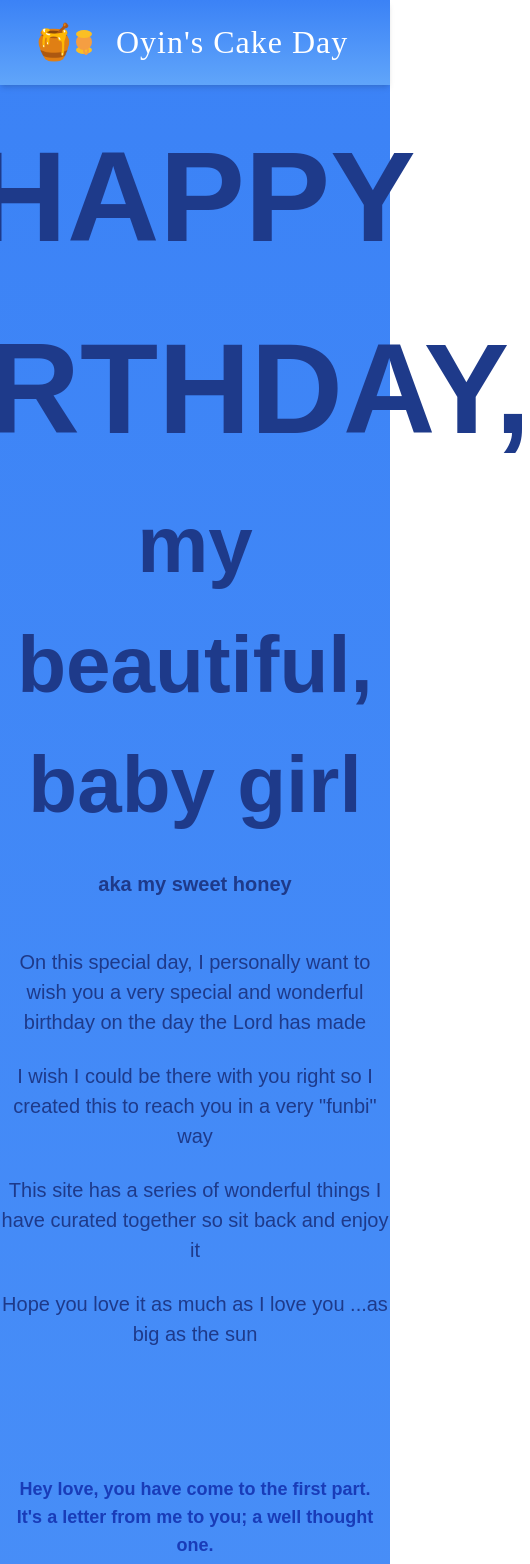
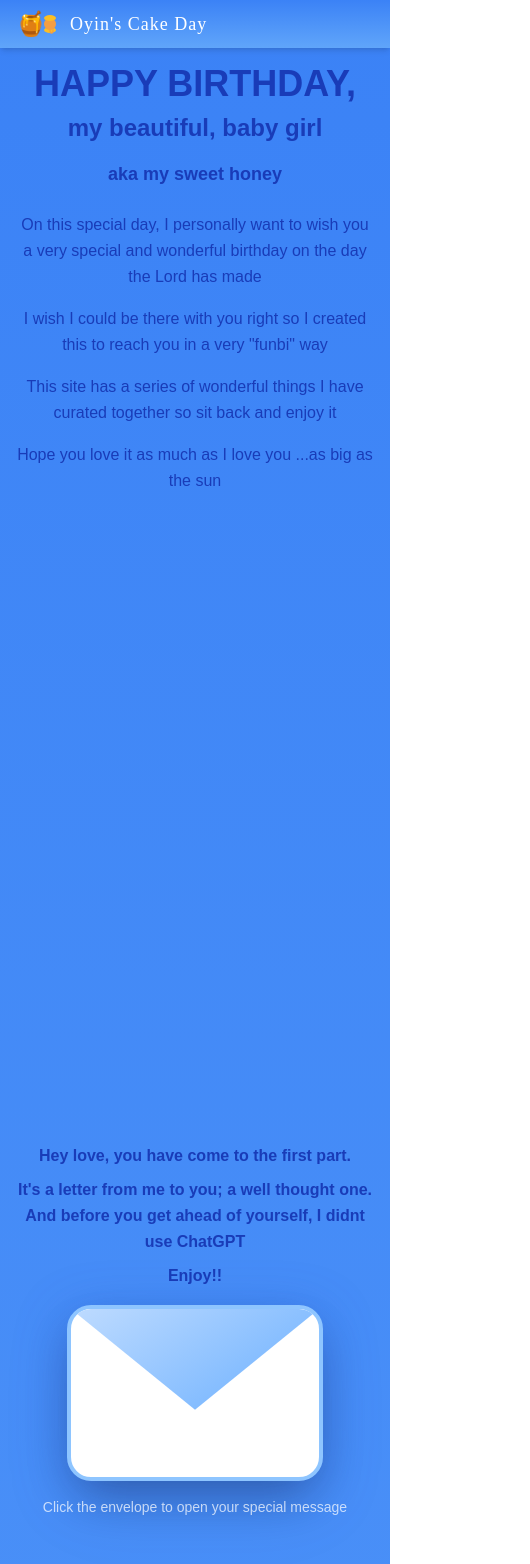
Before and after one commit to AtomicShadow04/oyin-cake-day, a Next.js app: page / in a window 390 px wide. Shown: the top 1564 px of the page, 530 px wide, since content can reach past the window. Built offline with nearby package versions, Linux system fonts and the light colour scheme.

Commit message:
Refactor layout and styling for improved responsiveness; update font sizes and spacing

```diff
--- a/app/page.tsx
+++ b/app/page.tsx
@@ -57,33 +57,27 @@ const MEDIA_URLS = [
   "https://n0w8etiysbkfl9us.public.blob.vercel-storage.com/VID-20250715-WA0028.mp4",
 ];
 
-// Add Google Fonts import for Pacifico (cursive) in the <head> if not already present
-// For now, use inline style for fontFamily
-
 function NavBar() {
   return (
     <nav
-      className="w-full py-4 px-8 flex items-center justify-between shadow-md z-50"
+      className="w-full py-2 sm:py-4 px-4 sm:px-8 flex items-center justify-between shadow-md z-50"
       style={{
         background: "linear-gradient(to bottom, #3b82f6 0%, #60a5fa 100%)",
       }}
     >
-      <div className="flex items-center space-x-4">
+      <div className="flex items-center space-x-2 sm:space-x-4">
         {/* Honey jar with dripping honey SVG/emoji */}
-        <span
-          style={{ fontSize: "2.2rem", display: "flex", alignItems: "center" }}
-        >
-          {/* You can replace this with a custom SVG if you have one */}
+        <span className="text-2xl sm:text-3xl lg:text-4xl flex items-center">
           <span role="img" aria-label="honey jar">
             🍯
           </span>
           <svg
-            width="32"
-            height="32"
+            width="24"
+            height="24"
             viewBox="0 0 32 32"
             fill="none"
             xmlns="http://www.w3.org/2000/svg"
-            style={{ marginLeft: "-0.5rem" }}
+            className="w-6 h-6 sm:w-8 sm:h-8 -ml-2"
           >
             <ellipse cx="16" cy="24" rx="8" ry="4" fill="#fbbf24" />
             <rect x="8" y="8" width="16" height="16" rx="8" fill="#f59e42" />
@@ -97,10 +91,9 @@ function NavBar() {
           </svg>
         </span>
         <span
+          className="text-lg sm:text-xl lg:text-2xl xl:text-3xl text-white"
           style={{
             fontFamily: "Pacifico, cursive",
-            fontSize: "2rem",
-            color: "white",
             letterSpacing: "1px",
           }}
         >
@@ -148,90 +141,54 @@ export default function Home() {
       }}
     >
       <NavBar />
+
       {/* Section 1: Intro Message */}
-      <section className="min-h-screen flex flex-col items-center justify-start w-full mt-4">
-        <div className="flex flex-col items-center justify-center w-full h-full">
-          <h1
-            style={{
-              color: "#1e3a8a",
-              fontWeight: "bold",
-              fontSize: "8rem",
-              textAlign: "center",
-            }}
-          >
+      <section className="min-h-screen flex flex-col items-center justify-start w-full mt-4 px-4">
+        <div className="flex flex-col items-center justify-center w-full h-full max-w-6xl">
+          <h1 className="text-4xl sm:text-6xl lg:text-8xl font-bold text-blue-800 text-center mb-2 sm:mb-4">
             HAPPY BIRTHDAY,
           </h1>
-          <h1
-            style={{
-              color: "#1e3a8a",
-              fontWeight: "bold",
-              fontSize: "5rem",
-              marginBottom: "1.5rem",
-              textAlign: "center",
-            }}
-          >
+          <h1 className="text-2xl sm:text-3xl lg:text-5xl font-bold text-blue-800 text-center mb-4 sm:mb-6">
             my beautiful, baby girl
           </h1>
-          <h3
-            style={{
-              color: "#1e3a8a",
-              marginTop: "0",
-              marginBottom: "1.5rem",
-              fontWeight: "bold",
-              fontSize: "1.25rem",
-              textAlign: "center",
-            }}
-          >
+          <h3 className="text-lg sm:text-xl font-bold text-blue-800 text-center mb-6">
             aka my sweet honey
           </h3>
-          <div
-            className="space-y-6 flex flex-col items-center justify-center"
-            style={{ textAlign: "center" }}
-          >
-            <h3
-              style={{
-                color: "#1e3a8a",
-                fontSize: "1.25rem",
-                fontWeight: 500,
-                marginTop: "1.5rem",
-              }}
-            >
+          <div className="space-y-4 sm:space-y-6 flex flex-col items-center justify-center text-center max-w-4xl">
+            <h3 className="text-base sm:text-lg lg:text-xl text-blue-800 font-medium leading-relaxed">
               On this special day, I personally want to wish you a very special
               and wonderful birthday on the day the Lord has made
             </h3>
-            <h3
-              style={{ color: "#1e3a8a", fontSize: "1.25rem", fontWeight: 500 }}
-            >
+            <h3 className="text-base sm:text-lg lg:text-xl text-blue-800 font-medium leading-relaxed">
               I wish I could be there with you right so I created this to reach
               you in a very &quot;funbi&quot; way
             </h3>
-            <h3
-              style={{ color: "#1e3a8a", fontSize: "1.25rem", fontWeight: 500 }}
-            >
+            <h3 className="text-base sm:text-lg lg:text-xl text-blue-800 font-medium leading-relaxed">
               This site has a series of wonderful things I have curated together
               so sit back and enjoy it
             </h3>
-            <h3
-              style={{ color: "#1e3a8a", fontSize: "1.25rem", fontWeight: 500 }}
-            >
+            <h3 className="text-base sm:text-lg lg:text-xl text-blue-800 font-medium leading-relaxed">
               Hope you love it as much as I love you ...as big as the sun
             </h3>
           </div>
         </div>
       </section>
+
       {/* Section 2: Envelope/Letter */}
-      <section className="min-h-screen flex flex-col items-center justify-center w-full relative">
+      <section className="min-h-screen flex flex-col items-center justify-center w-full relative px-4">
         {/* Short message above the letter */}
-        <div className="w-full flex flex-col items-center mb-4">
-          <div className="text-blue-800 text-lg font-semibold text-center max-w-xl">
-            {/* Write your short message here */}
+        <div className="w-full flex flex-col items-center mb-4 sm:mb-8">
+          <div className="text-blue-800 text-base sm:text-lg font-semibold text-center max-w-xl leading-relaxed">
             Hey love, you have come to the first part.{" "}
-            <p>It&apos;s a letter from me to you; a well thought one.</p> And
-            before you get ahead of yourself, I didnt use ChatGPT
-            <p>Enjoy!!</p>
+            <p className="mt-2">
+              It&apos;s a letter from me to you; a well thought one.
+            </p>
+            And before you get ahead of yourself, I didnt use ChatGPT
+            <p className="mt-2">Enjoy!!</p>
           </div>
         </div>
-        <div className="relative mb-8 flex justify-center">
+
+        <div className="relative mb-4 sm:mb-8 flex justify-center">
           <div
             className={`cursor-pointer transition-all duration-700 transform hover:scale-110 hover:-translate-y-2 ${
               isEnvelopeOpen ? "scale-110 -translate-y-2" : "animate-float"
@@ -243,7 +200,7 @@ export default function Home() {
           >
             <div className="relative">
               {/* Envelope Body */}
-              <div className="w-[32rem] h-[22rem] bg-white rounded-3xl shadow-2xl relative overflow-hidden border-4 border-blue-300">
+              <div className="w-64 h-44 sm:w-80 sm:h-56 lg:w-96 lg:h-64 xl:w-[32rem] xl:h-[22rem] bg-white rounded-3xl shadow-2xl relative overflow-hidden border-4 border-blue-300">
                 {/* Envelope Flap */}
                 <div
                   className={`absolute top-0 left-0 w-full h-full bg-gradient-to-br from-blue-200 to-blue-400 transition-all duration-1000 origin-top ${
@@ -258,21 +215,22 @@ export default function Home() {
             </div>
           </div>
         </div>
+
         {/* Click instruction */}
         {!isEnvelopeOpen && (
-          <p className="text-white/80 text-base animate-pulse">
+          <p className="text-white/80 text-sm sm:text-base animate-pulse text-center">
             Click the envelope to open your special message
           </p>
         )}
+
         {isEnvelopeOpen && (
           <div
-            className="fixed inset-0 z-50 flex items-center justify-center p-4"
+            className="fixed inset-0 z-50 flex items-center justify-center p-2 sm:p-4"
             style={{
               background: "rgba(30, 64, 175, 0.85)",
               backdropFilter: "blur(4px)",
             }}
             onClick={(e) => {
-              // Only close if the background itself is clicked, not the letter
               if (e.target === e.currentTarget) {
                 setIsEnvelopeOpen(false);
               }
@@ -280,29 +238,28 @@ export default function Home() {
           >
             <div
               ref={modalContentRef}
-              className="bg-white rounded-3xl shadow-2xl max-w-4xl w-full max-h-[90vh] overflow-y-auto border-4 border-blue-300 flex flex-col items-center"
+              className="bg-white rounded-3xl shadow-2xl max-w-4xl w-full max-h-[95vh] overflow-y-auto border-4 border-blue-300 flex flex-col items-center m-2"
               style={{
                 position: "relative",
-                marginTop: "2rem",
-                paddingTop: "2rem",
+                paddingTop: "1rem",
               }}
             >
               {/* Close button */}
-              <div className="flex justify-end p-4 w-full">
+              <div className="flex justify-end p-2 sm:p-4 w-full">
                 <button
                   onClick={() => {
                     setIsEnvelopeOpen(false);
                   }}
-                  className="text-blue-400 hover:text-blue-700 text-3xl"
+                  className="text-blue-400 hover:text-blue-700 text-2xl sm:text-3xl"
                 >
                   ×
                 </button>
               </div>
 
-              {/* Envelope/Letter only */}
-              <div className="flex justify-center w-full mb-8 mt-4">
-                <div className="relative">
-                  <div className="min-w-[18rem] max-w-[90vw] min-h-[8rem] max-h-[80vh] bg-white rounded-3xl shadow-2xl relative overflow-hidden border-4 border-blue-300 flex items-center justify-center p-6">
+              {/* Letter content */}
+              <div className="flex justify-center w-full mb-4 sm:mb-8">
+                <div className="relative w-full max-w-3xl">
+                  <div className="min-h-[8rem] bg-white rounded-3xl shadow-2xl relative overflow-hidden border-4 border-blue-300 flex items-center justify-center p-4 sm:p-6">
                     {/* Envelope Flap (open) */}
                     <div
                       className="absolute top-0 left-0 w-full h-full bg-gradient-to-br from-blue-200 to-blue-400 origin-top -rotate-180 scale-110 transition-all duration-1000"
@@ -311,53 +268,57 @@ export default function Home() {
                         transformOrigin: "50% 0%",
                       }}
                     ></div>
+
                     {/* Letter inside */}
                     <div
-                      className="relative bg-gradient-to-br from-blue-50 to-blue-100 rounded-2xl overflow-y-auto"
+                      className="relative bg-gradient-to-br from-blue-50 to-blue-100 rounded-2xl overflow-y-auto w-full"
                       style={{
                         pointerEvents: "auto",
-                        maxHeight: "calc(80vh - 5rem)",
-                        minWidth: "14rem",
-                        width: "100%",
-                        boxSizing: "border-box",
+                        maxHeight: "calc(85vh - 5rem)",
                       }}
                     >
-                      <div
-                        className="text-2xl text-blue-800 w-full break-words p-8 sm:p-10 md:p-12"
-                        style={{ boxSizing: "border-box" }}
-                      >
-                        <div className="mt-4 text-center text-xl">
-                          <p>Olami</p>
+                      <div className="text-base sm:text-lg lg:text-xl xl:text-2xl text-blue-800 w-full break-words p-4 sm:p-6 lg:p-8 xl:p-12">
+                        <div className="text-center leading-relaxed">
+                          <p className="mb-4">Olami</p>
+                          <p className="mb-4">
                             I wish you a very happy birthday, my love.
-                          <br />
-                          I have never felt so connected to someone as I have to
-                          you.
-                          <br />
+                          </p>
+                          <p className="mb-4">
+                            I have never felt so connected to someone as I have
+                            to you.
+                          </p>
+                          <p className="mb-4">
                             Our union has been amazing and life changing for me.
-                          You are the light I can hold when its dark and I love
-                          how you make me feel special, loved and handsome
-                          everyday. My only hope is to make just as happy as you
-                          do me.
-                          <br />
+                            You are the light I can hold when its dark and I
+                            love how you make me feel special, loved and
+                            handsome everyday. My only hope is to make just as
+                            happy as you do me.
+                          </p>
+                          <p className="mb-4">
                             I hope this birthday brings you as much joy as you
                             have brought into my world.
-                          <br />I love you more than words can say! 💙
-                          <p style={{ textAlign: "right", marginTop: "2rem" }}>
+                          </p>
+                          <p className="mb-4">
+                            I love you more than words can say! 💙
+                          </p>
+                          <p className="text-right mt-6 sm:mt-8">
                             from your buba
                           </p>
                         </div>
                       </div>
                     </div>
-                    {/* Heart decoration (now blue) */}
-                    <div className="absolute top-8 right-8 text-blue-400 text-4xl animate-pulse scale-125 transition-all duration-500">
+
+                    {/* Heart decoration */}
+                    <div className="absolute top-4 sm:top-8 right-4 sm:right-8 text-blue-400 text-2xl sm:text-4xl animate-pulse scale-125 transition-all duration-500">
                       💙
                     </div>
-                    {/* Sparkle effects (now blue) */}
-                    <div className="absolute -top-8 -left-8 text-blue-200 text-3xl animate-ping">
+
+                    {/* Sparkle effects */}
+                    <div className="absolute -top-4 sm:-top-8 -left-4 sm:-left-8 text-blue-200 text-xl sm:text-3xl animate-ping">
                       ✨
                     </div>
                     <div
-                      className="absolute -bottom-8 -right-8 text-blue-200 text-3xl animate-ping"
+                      className="absolute -bottom-4 sm:-bottom-8 -right-4 sm:-right-8 text-blue-200 text-xl sm:text-3xl animate-ping"
                       style={{ animationDelay: "0.5s" }}
                     >
                       ✨
@@ -369,12 +330,12 @@ export default function Home() {
           </div>
         )}
       </section>
+
       {/* Section 3: Video */}
-      <section className="min-h-screen flex flex-col items-center justify-center w-full relative">
+      <section className="min-h-screen flex flex-col items-center justify-center w-full relative px-4">
         <div className="mb-8 w-full max-w-4xl mx-auto">
-          <div className="w-full flex flex-col items-center mb-4">
-            <div className="text-blue-800 text-lg font-semibold text-center max-w-xl">
-              {/* Write your short message here */}
+          <div className="w-full flex flex-col items-center mb-4 sm:mb-8">
+            <div className="text-blue-800 text-base sm:text-lg font-semibold text-center max-w-xl leading-relaxed">
               Hope you enjoyed that beautiful letter written by moi
               <br />
               Next up is a little surprise for you.
@@ -385,23 +346,17 @@ export default function Home() {
               Enjoy !!
             </div>
           </div>
-          <h3 className="text-2xl font-semibold text-blue-700 mb-4 text-center">
+          <h3 className="text-xl sm:text-2xl font-semibold text-blue-700 mb-4 text-center">
             A Special Video Message
           </h3>
-          <div className="bg-blue-300 rounded-2xl p-8 text-center">
-            <div
-              className="relative flex justify-center items-center"
-              style={{ maxWidth: "600px", margin: "0 auto" }}
-            >
+          <div className="bg-blue-300 rounded-2xl p-4 sm:p-8 text-center">
+            <div className="relative flex justify-center items-center max-w-full">
               <video
                 controls
-                className="rounded-2xl shadow-lg border-2 border-blue-200 bg-black"
+                className="rounded-2xl shadow-lg border-2 border-blue-200 bg-black w-full max-w-2xl"
                 style={{
-                  width: "100%",
                   height: "auto",
-                  maxWidth: "100%",
-                  maxHeight: "50vh",
-                  display: "block",
+                  maxHeight: "60vh",
                 }}
                 src={VIDEO_URL}
               >
@@ -411,11 +366,12 @@ export default function Home() {
           </div>
         </div>
       </section>
+
       {/* Section 4: Slideshow */}
-      <section className="min-h-screen flex flex-col items-center justify-center w-full pt-20">
+      <section className="min-h-screen flex flex-col items-center justify-center w-full pt-8 sm:pt-20 px-4">
         <div className="w-full max-w-4xl mx-auto">
-          <div className="w-full flex flex-col items-center mb-4">
-            <div className="text-blue-800 text-lg font-semibold text-center max-w-xl">
+          <div className="w-full flex flex-col items-center mb-4 sm:mb-8">
+            <div className="text-blue-800 text-base sm:text-lg font-semibold text-center max-w-xl leading-relaxed">
               That was nice wasnt it? I know you love the sax Now, to the best
               part.
               <br />
@@ -425,13 +381,13 @@ export default function Home() {
               you are in them
             </div>
           </div>
-          <h3 className="text-2xl font-semibold text-blue-700 mb-4 text-center">
+          <h3 className="text-xl sm:text-2xl font-semibold text-blue-700 mb-4 text-center">
             Our Beautiful Memories
           </h3>
-          <div className="bg-blue-300 rounded-2xl p-8">
+          <div className="bg-blue-300 rounded-2xl p-4 sm:p-8">
             <div
               className="relative flex items-center justify-center w-full max-w-2xl mx-auto"
-              style={{ minHeight: "60vh" }}
+              style={{ minHeight: "40vh" }}
             >
               {(() => {
                 const url = MEDIA_URLS[currentMediaIndex];
@@ -440,11 +396,9 @@ export default function Home() {
                   <video
                     src={url}
                     controls
-                    className="rounded-2xl shadow-lg border-2 border-blue-200 bg-black"
+                    className="rounded-2xl shadow-lg border-2 border-blue-200 bg-black w-full"
                     style={{
-                      maxWidth: "100%",
-                      maxHeight: "80vh",
-                      width: "auto",
+                      maxHeight: "70vh",
                       height: "auto",
                     }}
                   >
@@ -456,43 +410,44 @@ export default function Home() {
                     alt={`Memory ${currentMediaIndex + 1}`}
                     width={800}
                     height={600}
-                    className="rounded-2xl shadow-lg border-2 border-blue-200"
+                    className="rounded-2xl shadow-lg border-2 border-blue-200 w-full h-auto"
                     style={{
-                      maxWidth: "100%",
-                      maxHeight: "80vh",
-                      width: "auto",
-                      height: "auto",
+                      maxHeight: "70vh",
+                      objectFit: "contain",
                     }}
-                    unoptimized // If your images are external and not in next.config.js domains
+                    unoptimized
                   />
                 );
               })()}
+
               {/* Navigation buttons */}
               {MEDIA_URLS.length > 1 && (
                 <>
                   <button
                     onClick={prevImage}
-                    className="absolute left-2 top-1/2 transform -translate-y-1/2 bg-white/80 hover:bg-blue-100 text-blue-800 rounded-full w-12 h-12 flex items-center justify-center shadow-lg text-2xl transition-all z-10"
+                    className="absolute left-1 sm:left-2 top-1/2 transform -translate-y-1/2 bg-white/80 hover:bg-blue-100 text-blue-800 rounded-full w-8 h-8 sm:w-12 sm:h-12 flex items-center justify-center shadow-lg text-lg sm:text-2xl transition-all z-10"
                   >
                     ←
                   </button>
                   <button
                     onClick={nextImage}
-                    className="absolute right-2 top-1/2 transform -translate-y-1/2 bg-white/80 hover:bg-blue-100 text-blue-800 rounded-full w-12 h-12 flex items-center justify-center shadow-lg text-2xl transition-all z-10"
+                    className="absolute right-1 sm:right-2 top-1/2 transform -translate-y-1/2 bg-white/80 hover:bg-blue-100 text-blue-800 rounded-full w-8 h-8 sm:w-12 sm:h-12 flex items-center justify-center shadow-lg text-lg sm:text-2xl transition-all z-10"
                   >
                     →
                   </button>
                 </>
               )}
             </div>
-            {/* Dots and slide number */}
+
+            {/* Dots navigation */}
             {MEDIA_URLS.length > 1 && (
-              <div className="flex justify-center mt-4 space-x-2">
+              <div className="flex justify-center mt-4 space-x-2 overflow-x-auto pb-2">
+                <div className="flex space-x-2">
                   {MEDIA_URLS.map((_, index) => (
                     <button
                       key={index}
                       onClick={() => setCurrentMediaIndex(index)}
-                    className={`w-4 h-4 rounded-full transition-all ${
+                      className={`w-3 h-3 sm:w-4 sm:h-4 rounded-full transition-all flex-shrink-0 ${
                         index === currentMediaIndex
                           ? "bg-blue-500"
                           : "bg-blue-200 hover:bg-blue-300"
@@ -500,8 +455,9 @@ export default function Home() {
                     />
                   ))}
                 </div>
+              </div>
             )}
-            <p className="text-center text-blue-700 mt-1">
+            <p className="text-center text-blue-700 mt-2 text-sm sm:text-base">
               {MEDIA_URLS.length > 1
                 ? `Slide ${currentMediaIndex + 1} of ${MEDIA_URLS.length}`
                 : "Your special memory"}
@@ -509,25 +465,20 @@ export default function Home() {
           </div>
         </div>
       </section>
-      <section className="min-h-screen flex flex-col items-center justify-center w-full pt-20">
-        <div
-          className="relative w-full flex flex-col items-center mb-4"
-          style={{ minHeight: 340 }}
-        >
-          {/* Blue heart icon and message side by side */}
-          <div
-            className="relative flex items-center justify-center w-full"
-            style={{ minHeight: 340 }}
-          >
+
+      {/* Final Section */}
+      <section className="min-h-screen flex flex-col items-center justify-center w-full pt-8 sm:pt-20 px-4">
+        <div className="relative w-full flex flex-col items-center mb-4 max-w-4xl">
+          <div className="relative flex flex-col sm:flex-row items-center justify-center w-full space-y-4 sm:space-y-0 sm:space-x-8">
             <FaRegHeart
-              size={120}
-              className="text-blue-600 drop-shadow-lg mr-8"
-              style={{ flexShrink: 0 }}
+              size={80}
+              className="text-blue-600 drop-shadow-lg sm:text-6xl lg:text-8xl flex-shrink-0"
             />
-            <div>
-              <div className="text-blue-800 text-lg font-semibold text-center max-w-lg">
+            <div className="text-center sm:text-left">
+              <div className="text-blue-800 text-base sm:text-lg font-semibold text-center max-w-lg leading-relaxed">
                 I hope you enjoyed this experience as much as I did!
-                <br />I cant wait to see you in school, my love.
+                <br />
+                I cant wait to see you in school, my love.
                 <br />
                 P.S. I have a gift for you but I&apos;m not going to spoil it
                 <br />
```
Lines whose indentation alone changed are shown as unchanged.
